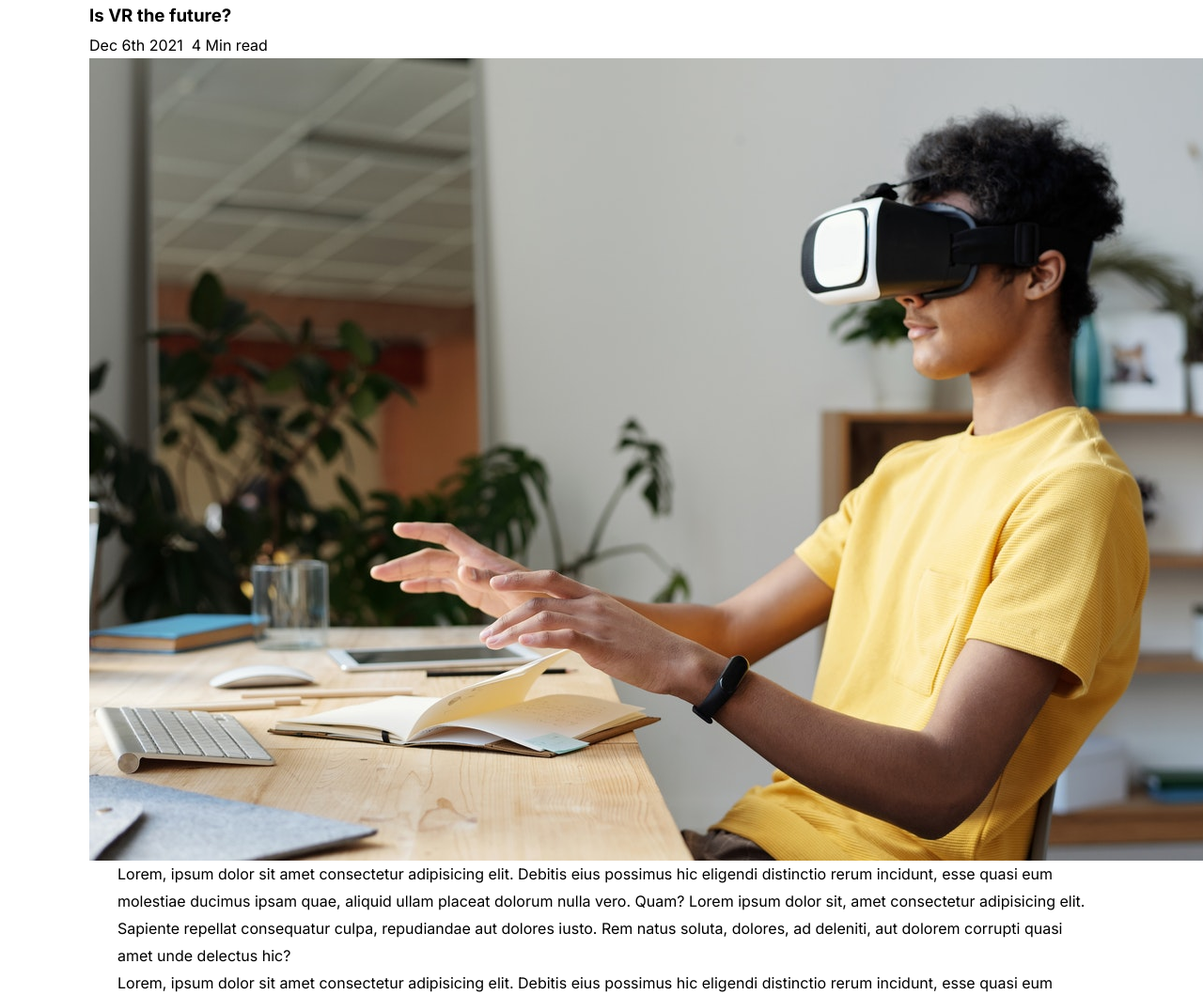
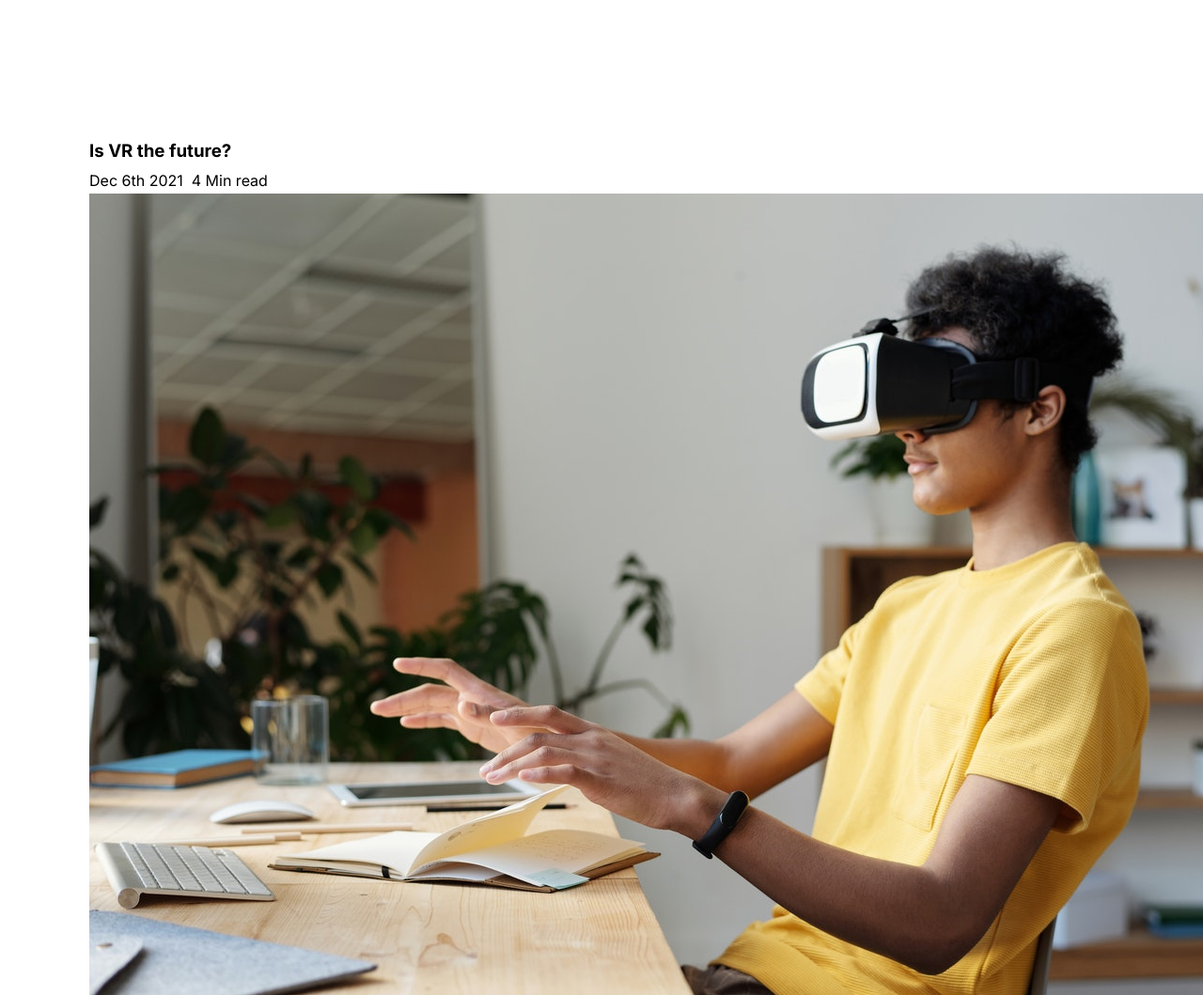
Before and after one commit to shaymk1/shae-s-blog-old, a Django app: template core/templates/blog/post.html in a window 1280 px wide; the page is wider, and only the part inside the window is pictured. Shown: the part 100-1159 px from the top of that part at 94% size. Run offline with Django 5.2, Linux system fonts and the light colour scheme; the template is opened without the code that fills it, so the values that code supplies are empty.

Commit message:
modified index, base and main css

```diff
--- a/core/static/css/style.css
+++ b/core/static/css/style.css
@@ -219,7 +219,25 @@ html {
 
 .btn-secondary:hover { border-color: var(--accent); }
 
+/* sections */
+section {
+	padding: 9rem 0;
+}
 
+section > h1,
+section > p {
+	width: 50%;
+	text-align: center;
+	margin-inline: auto;
+}
+
+section > h1 {
+	margin-bottom: 0.5rem;
+}
+
+section:nth-child(odd) {
+	background: var(--color-gray-200);
+}
 
 
 
@@ -385,18 +403,19 @@ header .btn-group {
   #Hero section
 \*-----------------------------------*/
 
- .hero {
+ /* .hero {
 	display: grid;
 	place-items: center;
 	min-height: 100vh;
-}
+  background-color: blue;
+}  */
 
-.container .hero-container{
+/* .container .hero-container{
 	margin-top: 3rem;
 	position: relative;
-}
+} */
 
-.hero__image {
+/* .hero__image {
 	width: 3rem;
 	overflow: hidden;
 	aspect-ratio: 4/4;
@@ -404,7 +423,7 @@ header .btn-group {
 	margin-inline: auto;
 	border-radius: 50%;
 
-} */
+}  */
 
 /* .hero__image img {
 	height: 100%;
--- a/core/templates/base.html
+++ b/core/templates/base.html
@@ -2,38 +2,41 @@
 <!DOCTYPE html>
 <html lang="en">
   <head>
-    <meta charset="UTF-8">
-    <meta name="viewport" content="width=device-width, initial-scale=1.0">
+    <meta charset="UTF-8" />
+    <meta name="viewport" content="width=device-width, initial-scale=1.0" />
     <!--
     - favicon
   -->
-  <link rel="shortcut icon" href="{% static 'images/favicon.ico' %}" type="image/x-icon">
+    <link
+      rel="shortcut icon"
+      href="{% static 'images/favicon.ico' %}"
+      type="image/x-icon"
+    />
 
     <!-- Remix icons -->
-  <link href="https://cdn.jsdelivr.net/npm/remixicon@2.5.0/fonts/remixicon.css" rel="stylesheet">
-  <!-- Swiper.js styles -->
-  <link rel="stylesheet" href="{% static 'css/swiper-bundle.min.css' %}"/>
+    <link
+      href="https://cdn.jsdelivr.net/npm/remixicon@2.5.0/fonts/remixicon.css"
+      rel="stylesheet"
+    />
     <!-- Custom styles -->
-  <link rel="stylesheet" href="{% static 'css/style.css' %}">
-  <link rel="stylesheet" href="{% static 'css/style.min.css' %}">
+    <link rel="stylesheet" href="{% static 'css/style.css' %}" />
+
     <!--
     - google font link
   -->
 
-<link rel="preconnect" href="https://fonts.googleapis.com">
-<link rel="preconnect" href="https://fonts.gstatic.com" crossorigin>
-<link href="https://fonts.googleapis.com/css2?family=Inter:wght@400;500;600;700;900&display=swap" rel="stylesheet">
+    <link rel="preconnect" href="https://fonts.googleapis.com" />
+    <link rel="preconnect" href="https://fonts.gstatic.com" crossorigin />
+    <link
+      href="https://fonts.googleapis.com/css2?family=Inter:wght@400;500;600;700;900&display=swap"
+      rel="stylesheet"
+    />
     <title>{% block title %}Shae's Blog{% endblock title %}</title>
   </head>
   {% include 'navbar.html' %}
   <body class="light-theme">
-    {% block content %}
-    {% endblock  %}
-  {% include "footer.html" %}
-     <!-- Swiper.js -->
-     <script src="{% static 'js/swiper-bundle.min.js' %}"></script>
+    {% block content %} {% endblock %} {% include "footer.html" %}
     <!-- Custom script -->
-     <script src="{% static 'js/main.js' %}"></script>
-
+    <script src="{% static 'js/script.js' %}"></script>
   </body>
 </html>
```
Also changed, not shown: core/templates/blog/index.html (+31 -17 lines). Lines whose indentation alone changed are shown as unchanged.
